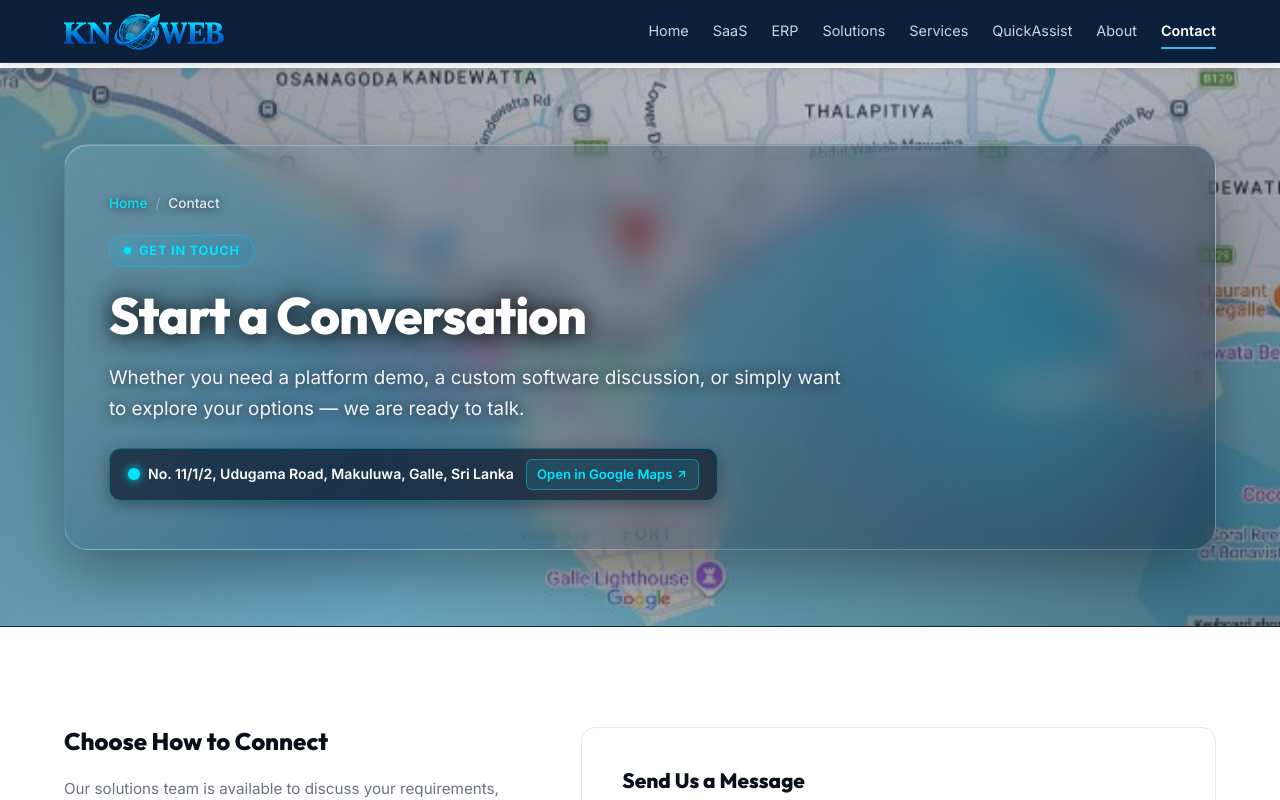
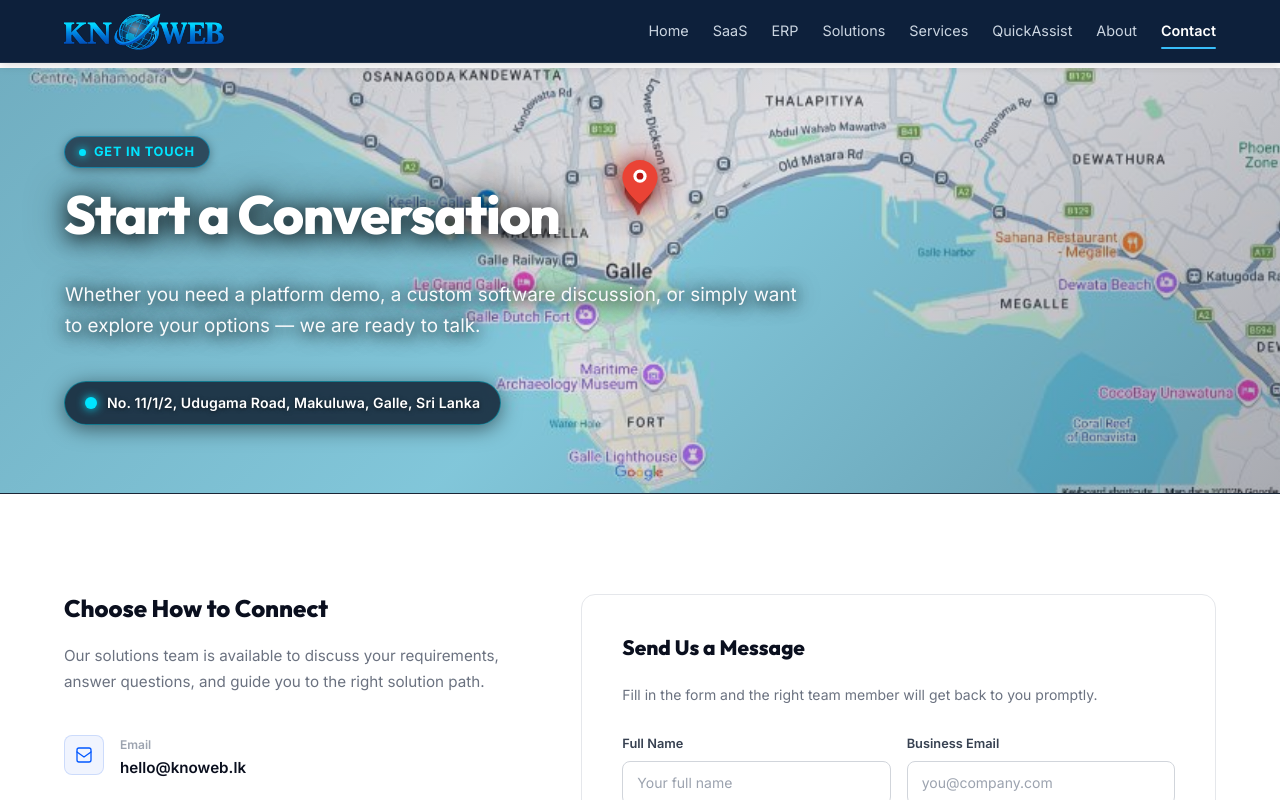
Before and after one commit to Knoweb/Knoweb-site, a Next.js app in the folder knoweb/: page /contact in a window 1280 px wide. Shown: the top 800 px of the page. Built offline with nearby package versions, Linux system fonts and the light colour scheme.

Commit message:
feat(contact): remove breadcrumb & maps button, add interactive hover blur to description, and center prominent red map pin

```diff
--- a/knoweb/src/app/contact/page.tsx
+++ b/knoweb/src/app/contact/page.tsx
@@ -31,21 +31,22 @@ export default function ContactPage() {
 
     return (
         <>
+            {/* Contact Hero with Google Maps Background */}
             <section
                 style={{
                     position: 'relative',
-                    paddingTop: '76px',
-                    paddingBottom: '76px',
+                    paddingTop: '68px',
+                    paddingBottom: '68px',
                     backgroundColor: '#071224',
-                    backgroundImage: `linear-gradient(135deg, rgba(7, 18, 36, 0.45) 0%, rgba(10, 25, 47, 0.25) 50%, rgba(7, 18, 36, 0.50) 100%), url('/galle-map.jpg')`,
+                    backgroundImage: `linear-gradient(135deg, rgba(7, 18, 36, 0.22) 0%, rgba(10, 25, 47, 0.10) 50%, rgba(7, 18, 36, 0.32) 100%), url('/galle-map.jpg')`,
                     backgroundSize: 'cover',
-                    backgroundPosition: 'center',
+                    backgroundPosition: 'center 35%',
                     backgroundRepeat: 'no-repeat',
                     overflow: 'hidden',
                     borderBottom: '1px solid rgba(255, 255, 255, 0.08)',
                 }}
             >
-                {/* Interactive Map Radar Keyframes */}
+                {/* Interactive Map Radar & Hover Blur Keyframes */}
                 <style>{`
                     @keyframes mapBeaconPulse {
                         0% {
@@ -61,101 +62,72 @@ export default function ContactPage() {
                             opacity: 0;
                         }
                     }
+
+                    .contact-desc-hover-box {
+                        background: transparent;
+                        backdrop-filter: none;
+                        -webkit-backdrop-filter: none;
+                        border: 1px solid transparent;
+                        border-radius: 12px;
+                        transition: all 0.4s ease;
+                    }
+
+                    .contact-desc-hover-box:hover,
+                    .contact-card-container:hover .contact-desc-hover-box {
+                        backdrop-filter: blur(12px) !important;
+                        -webkit-backdrop-filter: blur(12px) !important;
+                        background: rgba(13, 32, 59, 0.45) !important;
+                        border: 1px solid rgba(0, 229, 255, 0.3) !important;
+                        box-shadow: 0 12px 36px rgba(0, 0, 0, 0.35) !important;
+                    }
                 `}</style>
 
-                {/* Subtle Ambient background glows */}
+                {/* Prominent Red Pin Marker on the Map at Makuluwa Location */}
                 <div
                     style={{
                         position: 'absolute',
-                        top: '-40px',
-                        right: '5%',
-                        width: '500px',
-                        height: '500px',
-                        borderRadius: '50%',
-                        background: 'radial-gradient(circle, rgba(0, 212, 255, 0.16) 0%, rgba(0, 102, 255, 0.06) 50%, transparent 70%)',
+                        top: '32%',
+                        left: '50%',
+                        transform: 'translate(-50%, -100%)',
+                        zIndex: 1,
                         pointerEvents: 'none',
-                        filter: 'blur(30px)',
-                    }}
-                />
-                <div
-                    style={{
-                        position: 'absolute',
-                        bottom: '-80px',
-                        left: '8%',
-                        width: '450px',
-                        height: '450px',
-                        borderRadius: '50%',
-                        background: 'radial-gradient(circle, rgba(0, 102, 255, 0.14) 0%, transparent 68%)',
-                        pointerEvents: 'none',
-                        filter: 'blur(30px)',
-                    }}
-                />
-
-                <div className="container-max" style={{ position: 'relative', zIndex: 1 }}>
-                    {/* Modern Translucent Frosted Glass Card */}
-                    <div
-                        style={{
-                            background: 'linear-gradient(135deg, rgba(255, 255, 255, 0.08) 0%, rgba(13, 32, 59, 0.32) 40%, rgba(7, 18, 36, 0.42) 100%)',
-                            backdropFilter: 'blur(16px)',
-                            WebkitBackdropFilter: 'blur(16px)',
-                            borderRadius: '24px',
-                            border: '1px solid rgba(255, 255, 255, 0.22)',
-                            padding: '48px 44px',
-                            position: 'relative',
-                            overflow: 'hidden',
-                            boxShadow: '0 24px 60px rgba(0, 0, 0, 0.35), inset 0 1px 0 rgba(255, 255, 255, 0.28), inset 0 0 24px rgba(0, 229, 255, 0.06)',
+                        display: 'flex',
+                        flexDirection: 'column',
+                        alignItems: 'center',
                     }}
                 >
-                        {/* Inner ambient card cyan glow */}
+                    <svg
+                        width="36"
+                        height="44"
+                        viewBox="0 0 24 30"
+                        fill="none"
+                        style={{ filter: 'drop-shadow(0 4px 10px rgba(0, 0, 0, 0.6)) drop-shadow(0 0 14px rgba(234, 67, 53, 0.9))' }}
+                    >
+                        <path
+                            d="M12 0C5.37 0 0 5.37 0 12C0 20.25 10.5 28.88 11.25 29.5C11.47 29.68 11.73 29.78 12 29.78C12.27 29.78 12.53 29.68 12.75 29.5C13.5 28.88 24 20.25 24 12C24 5.37 18.63 0 12 0Z"
+                            fill="#EA4335"
+                        />
+                        <circle cx="12" cy="11" r="4.5" fill="#FFFFFF" />
+                        <circle cx="12" cy="11" r="2.3" fill="#B31412" />
+                    </svg>
+                </div>
+
+                <div className="container-max" style={{ position: 'relative', zIndex: 2 }}>
                     <div
+                        className="contact-card-container"
                         style={{
-                                position: 'absolute',
-                                top: '5%',
-                                right: '-30px',
-                                width: '420px',
-                                height: '420px',
-                                borderRadius: '50%',
-                                background: 'radial-gradient(circle, rgba(0, 229, 255, 0.16) 0%, rgba(0, 102, 255, 0.04) 55%, transparent 75%)',
-                                pointerEvents: 'none',
-                                filter: 'blur(28px)',
-                            }}
-                        />
-
-                        <div style={{ maxWidth: '820px', position: 'relative', zIndex: 2 }}>
-                            {/* Breadcrumb */}
-                            <div
-                                style={{
-                                    display: 'flex',
-                                    alignItems: 'center',
-                                    gap: '8px',
-                                    fontSize: '0.85rem',
-                                    marginBottom: '20px',
-                                    textShadow: '0 1px 8px rgba(0, 0, 0, 0.7)',
+                            maxWidth: '820px',
+                            position: 'relative',
                         }}
                     >
-                                <Link
-                                    href="/"
-                                    style={{
-                                        color: '#00E5FF',
-                                        textDecoration: 'none',
-                                        fontWeight: 500,
-                                        transition: 'color 0.2s ease',
-                                    }}
-                                >
-                                    Home
-                                </Link>
-                                <span style={{ color: 'rgba(255, 255, 255, 0.35)' }}>/</span>
-                                <span style={{ color: '#E2E8F0', fontWeight: 500 }}>Contact</span>
-                            </div>
-
                         {/* Tag */}
                         <div
                             style={{
                                 display: 'inline-flex',
                                 alignItems: 'center',
                                 gap: '8px',
-                                    background: 'rgba(0, 200, 255, 0.14)',
-                                    border: '1px solid rgba(0, 200, 255, 0.42)',
+                                background: 'rgba(7, 18, 36, 0.65)',
+                                border: '1px solid rgba(0, 200, 255, 0.45)',
                                 backdropFilter: 'blur(8px)',
                                 WebkitBackdropFilter: 'blur(8px)',
                                 color: '#00E5FF',
@@ -165,7 +137,8 @@ export default function ContactPage() {
                                 letterSpacing: '0.06em',
                                 padding: '5px 14px',
                                 borderRadius: '999px',
-                                    marginBottom: '18px',
+                                marginBottom: '16px',
+                                boxShadow: '0 2px 10px rgba(0, 0, 0, 0.35)',
                             }}
                         >
                             <span
@@ -184,49 +157,57 @@ export default function ContactPage() {
                         <h1
                             style={{
                                 fontFamily: 'Outfit, sans-serif',
-                                    fontSize: 'clamp(2.2rem, 4vw, 3.2rem)',
+                                fontSize: 'clamp(2.3rem, 4.2vw, 3.4rem)',
                                 fontWeight: 800,
-                                    lineHeight: 1.18,
+                                lineHeight: 1.15,
                                 color: '#FFFFFF',
                                 marginBottom: '16px',
-                                    letterSpacing: '-0.02em',
-                                    textShadow: '0 2px 20px rgba(0, 0, 0, 0.8), 0 0 35px rgba(0, 0, 0, 0.5)',
+                                letterSpacing: '-0.025em',
+                                textShadow: '0 3px 20px rgba(0, 0, 0, 0.9), 0 0 40px rgba(0, 0, 0, 0.7)',
                             }}
                         >
                             Start a Conversation
                         </h1>
 
-                            {/* Subtitle */}
+                        {/* Interactive Hover Blur Description Box */}
+                        <div
+                            className="contact-desc-hover-box"
+                            style={{
+                                padding: '16px 20px',
+                                margin: '0 -20px 22px -20px',
+                            }}
+                        >
                             <p
                                 style={{
                                     fontSize: 'clamp(1.05rem, 1.6vw, 1.18rem)',
                                     lineHeight: 1.65,
-                                    color: '#F1F5F9',
+                                    color: '#F8FAFC',
                                     maxWidth: '740px',
-                                    marginBottom: '24px',
-                                    textShadow: '0 1px 12px rgba(0, 0, 0, 0.75)',
+                                    margin: 0,
+                                    textShadow: '0 2px 14px rgba(0, 0, 0, 0.9), 0 0 25px rgba(0, 0, 0, 0.75)',
                                 }}
                             >
                                 Whether you need a platform demo, a custom software discussion, or simply want to explore your options — we are ready to talk.
                             </p>
+                        </div>
 
-                            {/* Live Galle Location Badge with Google Maps link */}
+                        {/* Address Bar Pill (Address text with cyan indicator icon only) */}
                         <div
                             style={{
                                 display: 'inline-flex',
                                 alignItems: 'center',
-                                    flexWrap: 'wrap',
-                                    gap: '12px',
-                                    background: 'rgba(7, 18, 36, 0.65)',
-                                    border: '1px solid rgba(0, 229, 255, 0.35)',
-                                    borderRadius: '12px',
-                                    padding: '10px 18px',
-                                    boxShadow: '0 4px 16px rgba(0, 0, 0, 0.35)',
+                                gap: '10px',
+                                background: 'rgba(7, 18, 36, 0.78)',
+                                border: '1px solid rgba(0, 229, 255, 0.38)',
+                                borderRadius: '999px',
+                                padding: '10px 20px',
+                                boxShadow: '0 4px 20px rgba(0, 0, 0, 0.5)',
+                                backdropFilter: 'blur(8px)',
+                                WebkitBackdropFilter: 'blur(8px)',
                             }}
                         >
-                                <div style={{ display: 'flex', alignItems: 'center', gap: '8px' }}>
-                                    {/* Pulsing Radar Pin */}
-                                    <div style={{ position: 'relative', width: '12px', height: '12px' }}>
+                            {/* Cyan Indicator Dot with Pulse */}
+                            <div style={{ position: 'relative', width: '12px', height: '12px', flexShrink: 0 }}>
                                 <div
                                     style={{
                                         position: 'absolute',
@@ -247,44 +228,17 @@ export default function ContactPage() {
                                     }}
                                 />
                             </div>
-                                    <span style={{ color: '#FFFFFF', fontSize: '0.88rem', fontWeight: 600 }}>
+                            <span
+                                style={{
+                                    color: '#FFFFFF',
+                                    fontSize: '0.88rem',
+                                    fontWeight: 600,
+                                    letterSpacing: '0.01em',
+                                    textShadow: '0 1px 4px rgba(0,0,0,0.6)',
+                                }}
+                            >
                                 No. 11/1/2, Udugama Road, Makuluwa, Galle, Sri Lanka
                             </span>
-                                </div>
-                                <a
-                                    href="https://www.google.com/maps/search/?api=1&query=No.+11%2F1%2F2%2C+Udugama+Road%2C+Makuluwa%2C+Galle%2C+Sri+Lanka"
-                                    target="_blank"
-                                    rel="noopener noreferrer"
-                                    style={{
-                                        color: '#00E5FF',
-                                        fontSize: '0.82rem',
-                                        fontWeight: 600,
-                                        textDecoration: 'none',
-                                        display: 'inline-flex',
-                                        alignItems: 'center',
-                                        gap: '4px',
-                                        background: 'rgba(0, 229, 255, 0.12)',
-                                        border: '1px solid rgba(0, 229, 255, 0.4)',
-                                        borderRadius: '6px',
-                                        padding: '4px 10px',
-                                        transition: 'all 0.2s ease',
-                                    }}
-                                    onMouseEnter={(e) => {
-                                        e.currentTarget.style.background = 'rgba(0, 229, 255, 0.25)';
-                                        e.currentTarget.style.transform = 'translateY(-1px)';
-                                    }}
-                                    onMouseLeave={(e) => {
-                                        e.currentTarget.style.background = 'rgba(0, 229, 255, 0.12)';
-                                        e.currentTarget.style.transform = 'translateY(0)';
-                                    }}
-                                >
-                                    Open in Google Maps
-                                    <svg width="12" height="12" viewBox="0 0 24 24" fill="none" stroke="currentColor" strokeWidth="2.5" strokeLinecap="round" strokeLinejoin="round">
-                                        <line x1="7" y1="17" x2="17" y2="7" />
-                                        <polyline points="7 7 17 7 17 17" />
-                                    </svg>
-                                </a>
-                            </div>
                         </div>
                     </div>
                 </div>
```
Lines whose indentation alone changed are shown as unchanged.
